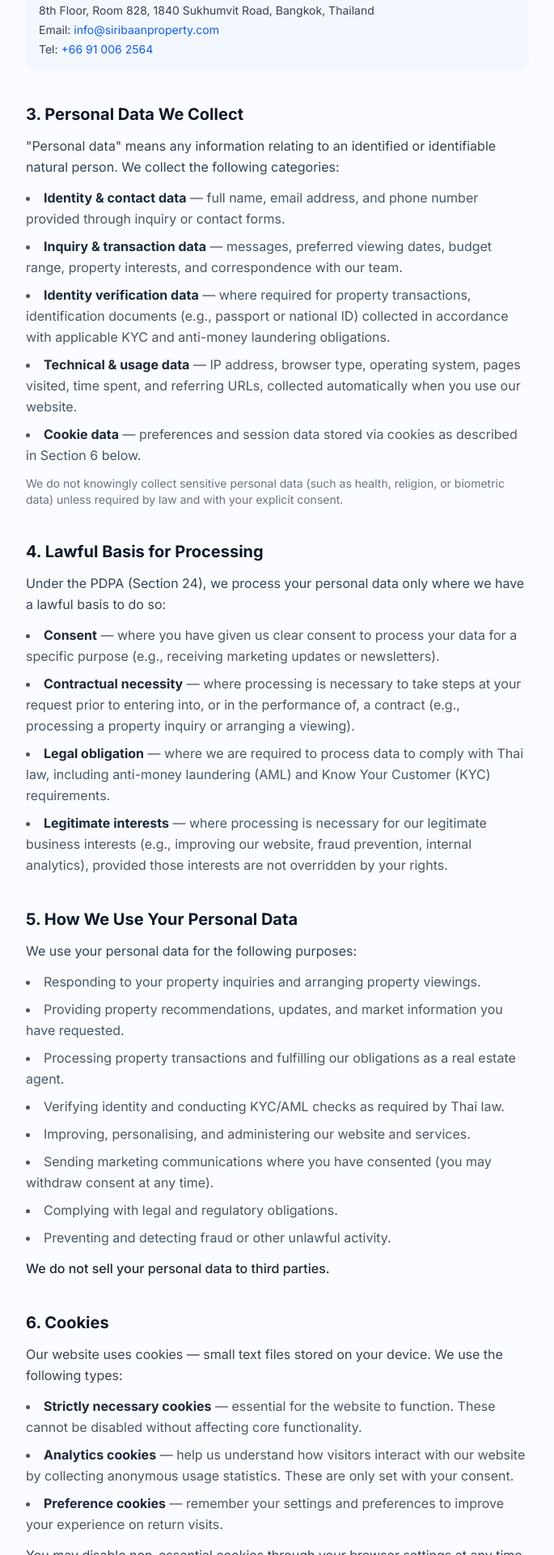
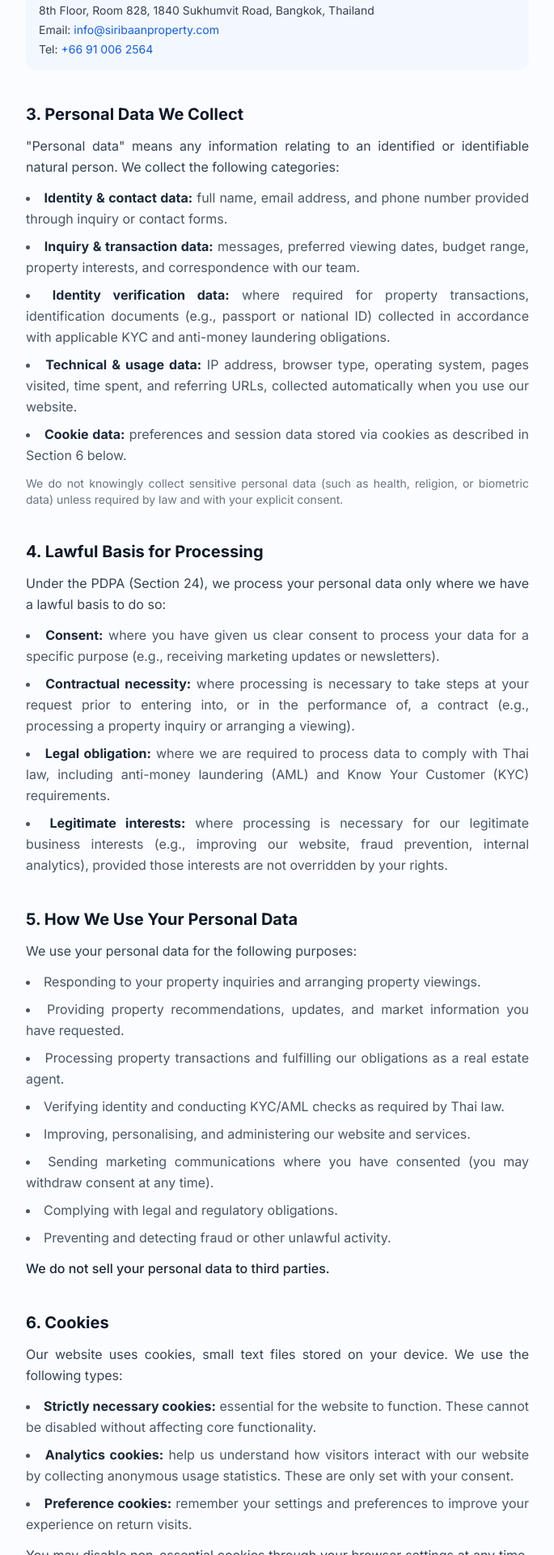
Before and after one commit to PrakashNpn/siribaan-property, a Next.js app: page /privacy-policy in a window 1280 px wide. Shown: the part 880-2800 px from the top of the page at 81% size, without its empty margins (297-982 px from the left). Built offline with nearby package versions, Linux system fonts and the light colour scheme.

Commit message:
Feature: make changes to the privacy policy and terms of service

```diff
--- a/src/app/(public)/privacy-policy/page.tsx
+++ b/src/app/(public)/privacy-policy/page.tsx
@@ -26,12 +26,12 @@ export default function PrivacyPolicyPage() {
         >
           Privacy Policy
         </h1>
-        <p className="text-white/50 text-sm mt-4">Last updated: 1 January 2026</p>
+        <p className="text-white/50 text-sm mt-4">Last updated: 18 June 2026</p>
       </div>
 
       {/* Content */}
       <div className="max-w-3xl mx-auto px-6 py-16">
-        <div className="bg-white/70 backdrop-blur-sm border border-blue-100/70 rounded-2xl shadow-[0_2px_16px_rgba(18,93,229,0.07)] p-8 md:p-12 space-y-10 text-gray-700 leading-relaxed">
+        <div className="bg-white/70 backdrop-blur-sm border border-blue-100/70 rounded-2xl shadow-[0_2px_16px_rgba(18,93,229,0.07)] p-8 md:p-12 space-y-10 text-gray-700 leading-relaxed text-justify">
 
           <section>
             <h2 className="text-xl font-bold text-gray-900 mb-3">1. Introduction</h2>
@@ -60,11 +60,11 @@ export default function PrivacyPolicyPage() {
               "Personal data" means any information relating to an identified or identifiable natural person. We collect the following categories:
             </p>
             <ul className="list-disc list-inside space-y-2 text-gray-600">
-              <li><strong className="text-gray-800">Identity & contact data</strong> — full name, email address, and phone number provided through inquiry or contact forms.</li>
-              <li><strong className="text-gray-800">Inquiry & transaction data</strong> — messages, preferred viewing dates, budget range, property interests, and correspondence with our team.</li>
-              <li><strong className="text-gray-800">Identity verification data</strong> — where required for property transactions, identification documents (e.g., passport or national ID) collected in accordance with applicable KYC and anti-money laundering obligations.</li>
-              <li><strong className="text-gray-800">Technical & usage data</strong> — IP address, browser type, operating system, pages visited, time spent, and referring URLs, collected automatically when you use our website.</li>
-              <li><strong className="text-gray-800">Cookie data</strong> — preferences and session data stored via cookies as described in Section 6 below.</li>
+              <li><strong className="text-gray-800">Identity & contact data:</strong> full name, email address, and phone number provided through inquiry or contact forms.</li>
+              <li><strong className="text-gray-800">Inquiry & transaction data:</strong> messages, preferred viewing dates, budget range, property interests, and correspondence with our team.</li>
+              <li><strong className="text-gray-800">Identity verification data:</strong> where required for property transactions, identification documents (e.g., passport or national ID) collected in accordance with applicable KYC and anti-money laundering obligations.</li>
+              <li><strong className="text-gray-800">Technical & usage data:</strong> IP address, browser type, operating system, pages visited, time spent, and referring URLs, collected automatically when you use our website.</li>
+              <li><strong className="text-gray-800">Cookie data:</strong> preferences and session data stored via cookies as described in Section 6 below.</li>
             </ul>
             <p className="mt-3 text-sm text-gray-500">
               We do not knowingly collect sensitive personal data (such as health, religion, or biometric data) unless required by law and with your explicit consent.
@@ -77,10 +77,10 @@ export default function PrivacyPolicyPage() {
               Under the PDPA (Section 24), we process your personal data only where we have a lawful basis to do so:
             </p>
             <ul className="list-disc list-inside space-y-2 text-gray-600">
-              <li><strong className="text-gray-800">Consent</strong> — where you have given us clear consent to process your data for a specific purpose (e.g., receiving marketing updates or newsletters).</li>
-              <li><strong className="text-gray-800">Contractual necessity</strong> — where processing is necessary to take steps at your request prior to entering into, or in the performance of, a contract (e.g., processing a property inquiry or arranging a viewing).</li>
-              <li><strong className="text-gray-800">Legal obligation</strong> — where we are required to process data to comply with Thai law, including anti-money laundering (AML) and Know Your Customer (KYC) requirements.</li>
-              <li><strong className="text-gray-800">Legitimate interests</strong> — where processing is necessary for our legitimate business interests (e.g., improving our website, fraud prevention, internal analytics), provided those interests are not overridden by your rights.</li>
+              <li><strong className="text-gray-800">Consent:</strong> where you have given us clear consent to process your data for a specific purpose (e.g., receiving marketing updates or newsletters).</li>
+              <li><strong className="text-gray-800">Contractual necessity:</strong> where processing is necessary to take steps at your request prior to entering into, or in the performance of, a contract (e.g., processing a property inquiry or arranging a viewing).</li>
+              <li><strong className="text-gray-800">Legal obligation:</strong> where we are required to process data to comply with Thai law, including anti-money laundering (AML) and Know Your Customer (KYC) requirements.</li>
+              <li><strong className="text-gray-800">Legitimate interests:</strong> where processing is necessary for our legitimate business interests (e.g., improving our website, fraud prevention, internal analytics), provided those interests are not overridden by your rights.</li>
             </ul>
           </section>
 
@@ -103,12 +103,12 @@ export default function PrivacyPolicyPage() {
           <section>
             <h2 className="text-xl font-bold text-gray-900 mb-3">6. Cookies</h2>
             <p className="mb-3">
-              Our website uses cookies — small text files stored on your device. We use the following types:
+              Our website uses cookies, small text files stored on your device. We use the following types:
             </p>
             <ul className="list-disc list-inside space-y-2 text-gray-600">
-              <li><strong className="text-gray-800">Strictly necessary cookies</strong> — essential for the website to function. These cannot be disabled without affecting core functionality.</li>
-              <li><strong className="text-gray-800">Analytics cookies</strong> — help us understand how visitors interact with our website by collecting anonymous usage statistics. These are only set with your consent.</li>
-              <li><strong className="text-gray-800">Preference cookies</strong> — remember your settings and preferences to improve your experience on return visits.</li>
+              <li><strong className="text-gray-800">Strictly necessary cookies:</strong> essential for the website to function. These cannot be disabled without affecting core functionality.</li>
+              <li><strong className="text-gray-800">Analytics cookies:</strong> help us understand how visitors interact with our website by collecting anonymous usage statistics. These are only set with your consent.</li>
+              <li><strong className="text-gray-800">Preference cookies:</strong> remember your settings and preferences to improve your experience on return visits.</li>
             </ul>
             <p className="mt-3">
               You may disable non-essential cookies through your browser settings at any time. Note that disabling certain cookies may affect the performance or functionality of parts of the website.
@@ -119,10 +119,10 @@ export default function PrivacyPolicyPage() {
             <h2 className="text-xl font-bold text-gray-900 mb-3">7. Sharing of Personal Data</h2>
             <p className="mb-3">We may share your personal data with:</p>
             <ul className="list-disc list-inside space-y-2 text-gray-600">
-              <li><strong className="text-gray-800">Service providers</strong> — trusted third parties who assist in operating our website and delivering our services (e.g., cloud hosting, email delivery, analytics platforms). These parties are bound by data processing agreements and may not use your data for their own purposes.</li>
-              <li><strong className="text-gray-800">Partner agents and developers</strong> — where necessary to facilitate a property transaction you have expressed interest in, and only with your knowledge.</li>
-              <li><strong className="text-gray-800">Regulatory authorities</strong> — government bodies, law enforcement agencies, or regulators where disclosure is required by Thai law or court order.</li>
-              <li><strong className="text-gray-800">Professional advisors</strong> — lawyers, auditors, and insurers, under obligations of confidentiality.</li>
+              <li><strong className="text-gray-800">Service providers:</strong> trusted third parties who assist in operating our website and delivering our services (e.g., cloud hosting, email delivery, analytics platforms). These parties are bound by data processing agreements and may not use your data for their own purposes.</li>
+              <li><strong className="text-gray-800">Partner agents and developers:</strong> where necessary to facilitate a property transaction you have expressed interest in, and only with your knowledge.</li>
+              <li><strong className="text-gray-800">Regulatory authorities:</strong> government bodies, law enforcement agencies, or regulators where disclosure is required by Thai law or court order.</li>
+              <li><strong className="text-gray-800">Professional advisors:</strong> lawyers, auditors, and insurers, under obligations of confidentiality.</li>
             </ul>
             <p className="mt-3">We do not share your data with any third party for their own marketing purposes without your explicit consent.</p>
           </section>
@@ -130,7 +130,7 @@ export default function PrivacyPolicyPage() {
           <section>
             <h2 className="text-xl font-bold text-gray-900 mb-3">8. International Data Transfers</h2>
             <p>
-              We use cloud-based infrastructure and service providers whose servers may be located outside Thailand. Where personal data is transferred to a country that does not have an equivalent level of data protection, we ensure appropriate safeguards are in place — including contractual clauses that require the recipient to protect the data to the same standard required under the Thailand PDPA (Sections 28–29). By using our website, you acknowledge that your data may be processed in such jurisdictions.
+              We use cloud-based infrastructure and service providers whose servers may be located outside Thailand. Where personal data is transferred to a country that does not have an equivalent level of data protection, we ensure appropriate safeguards are in place, including contractual clauses that require the recipient to protect the data to the same standard required under the Thailand PDPA (Sections 28–29). By using our website, you acknowledge that your data may be processed in such jurisdictions.
             </p>
           </section>
 
@@ -140,9 +140,9 @@ export default function PrivacyPolicyPage() {
               We retain your personal data only for as long as necessary to fulfil the purposes for which it was collected, or as required by applicable law. Specifically:
             </p>
             <ul className="list-disc list-inside space-y-2 text-gray-600 mt-3">
-              <li><strong className="text-gray-800">Inquiry data</strong> — retained for up to 24 months from the date of the last interaction.</li>
-              <li><strong className="text-gray-800">Transaction records</strong> — retained for at least 5 years as required under Thai commercial and tax law.</li>
-              <li><strong className="text-gray-800">Marketing consent records</strong> — retained until consent is withdrawn or becomes irrelevant.</li>
+              <li><strong className="text-gray-800">Inquiry data:</strong> retained for up to 24 months from the date of the last interaction.</li>
+              <li><strong className="text-gray-800">Transaction records:</strong> retained for at least 5 years as required under Thai commercial and tax law.</li>
+              <li><strong className="text-gray-800">Marketing consent records:</strong> retained until consent is withdrawn or becomes irrelevant.</li>
             </ul>
             <p className="mt-3">Upon expiry of the applicable retention period, your data is securely deleted or anonymised.</p>
           </section>
@@ -153,14 +153,14 @@ export default function PrivacyPolicyPage() {
               Under the Thailand Personal Data Protection Act B.E. 2562, you have the following rights with respect to your personal data:
             </p>
             <ul className="list-disc list-inside space-y-2 text-gray-600">
-              <li><strong className="text-gray-800">Right to be informed</strong> — to be told how your data is collected and used (this policy fulfils that obligation).</li>
-              <li><strong className="text-gray-800">Right of access</strong> — to obtain a copy of the personal data we hold about you.</li>
-              <li><strong className="text-gray-800">Right to rectification</strong> — to request correction of inaccurate or incomplete data.</li>
-              <li><strong className="text-gray-800">Right to erasure</strong> — to request deletion of your personal data, subject to our legal retention obligations.</li>
-              <li><strong className="text-gray-800">Right to restrict processing</strong> — to request that we limit the ways in which we use your data in certain circumstances.</li>
-              <li><strong className="text-gray-800">Right to data portability</strong> — to receive your personal data in a structured, commonly used format.</li>
-              <li><strong className="text-gray-800">Right to object</strong> — to object to processing based on legitimate interests or for direct marketing purposes.</li>
-              <li><strong className="text-gray-800">Right to withdraw consent</strong> — where processing is based on consent, you may withdraw it at any time without affecting the lawfulness of prior processing.</li>
+              <li><strong className="text-gray-800">Right to be informed:</strong> to be told how your data is collected and used (this policy fulfils that obligation).</li>
+              <li><strong className="text-gray-800">Right of access:</strong> to obtain a copy of the personal data we hold about you.</li>
+              <li><strong className="text-gray-800">Right to rectification:</strong> to request correction of inaccurate or incomplete data.</li>
+              <li><strong className="text-gray-800">Right to erasure:</strong> to request deletion of your personal data, subject to our legal retention obligations.</li>
+              <li><strong className="text-gray-800">Right to restrict processing:</strong> to request that we limit the ways in which we use your data in certain circumstances.</li>
+              <li><strong className="text-gray-800">Right to data portability:</strong> to receive your personal data in a structured, commonly used format.</li>
+              <li><strong className="text-gray-800">Right to object:</strong> to object to processing based on legitimate interests or for direct marketing purposes.</li>
+              <li><strong className="text-gray-800">Right to withdraw consent:</strong> where processing is based on consent, you may withdraw it at any time without affecting the lawfulness of prior processing.</li>
             </ul>
             <p className="mt-4">
               To exercise any of these rights, please contact us at{' '}
@@ -197,7 +197,7 @@ export default function PrivacyPolicyPage() {
             <h2 className="text-xl font-bold text-gray-900 mb-3">14. Contact Us</h2>
             <p>For questions, requests, or concerns regarding this Privacy Policy or your personal data, please contact us at:</p>
             <div className="mt-3 bg-blue-50/60 rounded-xl p-4 text-sm text-gray-700 space-y-1">
-              <p className="font-semibold text-gray-900">Siribaan Property Group — Data Privacy</p>
+              <p className="font-semibold text-gray-900">Siribaan Property Group, Data Privacy</p>
               <p>8th Floor, Room 828, 1840 Sukhumvit Road, Bangkok, Thailand</p>
               <p>Email: <a href="mailto:info@siribaanproperty.com" className="text-[#125DE5] hover:underline">info@siribaanproperty.com</a></p>
               <p>Tel: <a href="tel:+66910062564" className="text-[#125DE5] hover:underline">+66 91 006 2564</a></p>
--- a/src/components/footer.tsx
+++ b/src/components/footer.tsx
@@ -76,7 +76,7 @@ export function Footer() {
               <p>Bangkok 10260</p>
               <a href="tel:+66910062564" className="flex items-center gap-2 pt-1 hover:text-white transition-colors">
                 <Phone size={13} className="shrink-0 text-[#125DE5]" />
-                091 006 2564
+                +6691 006 2564
               </a>
               <a href="mailto:info@siribaanproperty.com" className="flex items-center gap-2 hover:text-white transition-colors break-all">
                 <Mail size={13} className="shrink-0 text-[#125DE5]" />
```
Also changed, not shown: src/app/(public)/terms/page.tsx (+6 -6 lines).
